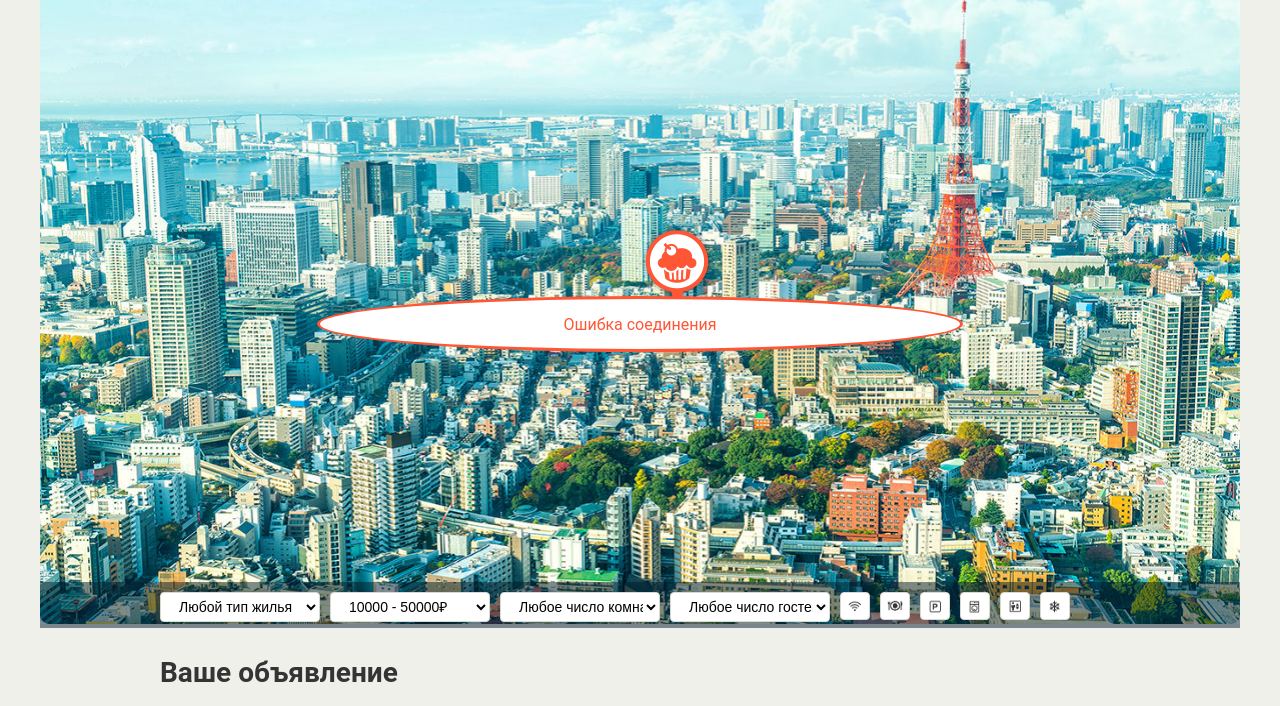
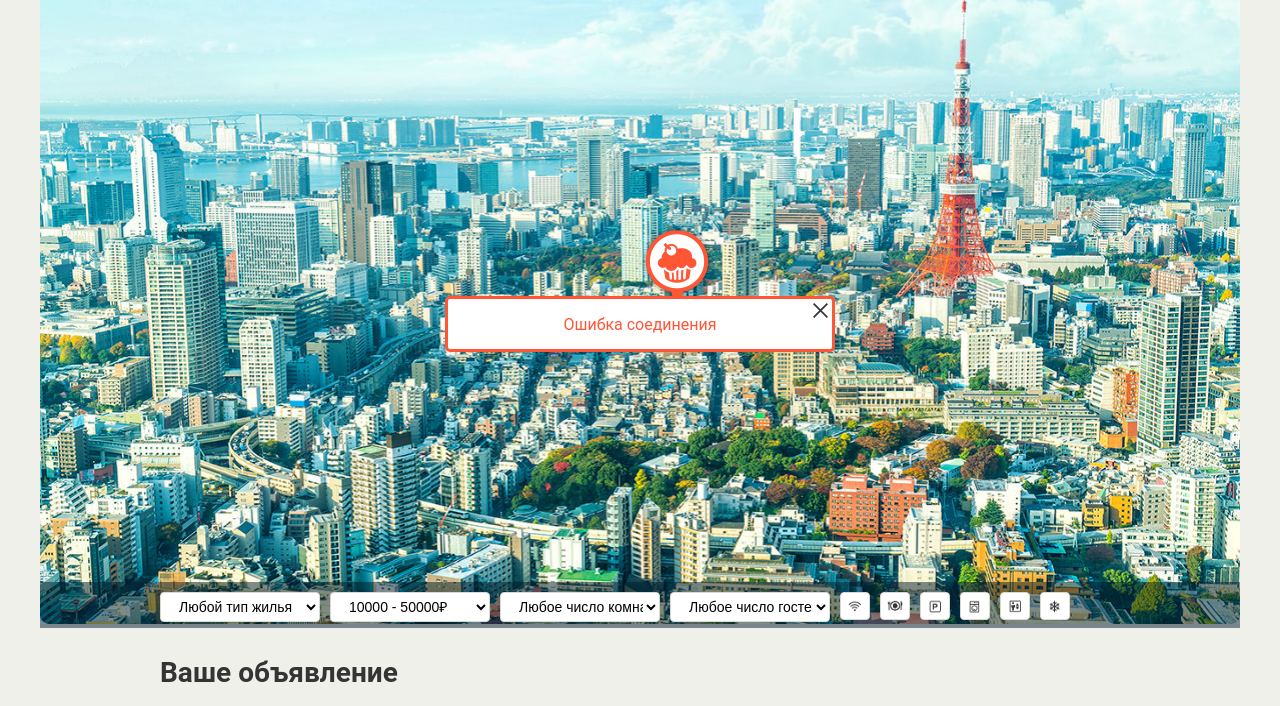
Before and after one commit to PolinaRylova/33745-keksobooking, a website: page index.html in a window 1280 px wide. Shown: the part 76-782 px from the top of the page. Drawn offline with Linux system fonts and the light colour scheme; no server answers.

Commit message:
Добавила крестик для закрытия сообщения об ошибке и стили к нему

```diff
--- a/css/style.css
+++ b/css/style.css
@@ -667,12 +667,12 @@ select option:hover {
 }
 
 .error-message {
-  width: 50%;
+  width: 30%;
   height: 50px;
   color: #ff5635;
   background-color: #ffffff;
   border: 3px solid #ff5635;
-  border-radius: 50%;
+  border-radius: 5px;
   position: fixed;
   top: 50%;
   left: 50%;
@@ -682,3 +682,9 @@ select option:hover {
   align-items: center;
   justify-content: center;
 }
+
+.error-close {
+  position: absolute;
+  top: 4px;
+  right: 4px;
+}
--- a/js/backend.js
+++ b/js/backend.js
@@ -35,7 +35,17 @@
       var errorBlock = document.createElement('div');
       errorBlock.classList.add('error-message');
       errorBlock.textContent = message;
-      document.body.insertAdjacentElement('afterbegin', errorBlock);
+      document.body.insertAdjacentElement('afterBegin', errorBlock);
+      var closeBtn = document.createElement('a');
+      closeBtn.setAttribute('href', '#');
+      closeBtn.setAttribute('tabindex', '1');
+      closeBtn.classList.add('error-close');
+      closeBtn.innerHTML = '<img src="img/close.svg" alt="close" width="15" height="15">';
+      errorBlock.insertAdjacentElement('afterBegin', closeBtn);
+      closeBtn.addEventListener('click', function () {
+        errorBlock.remove();
+      });
+      // beforeEnd
     }
   };
 })();
```
